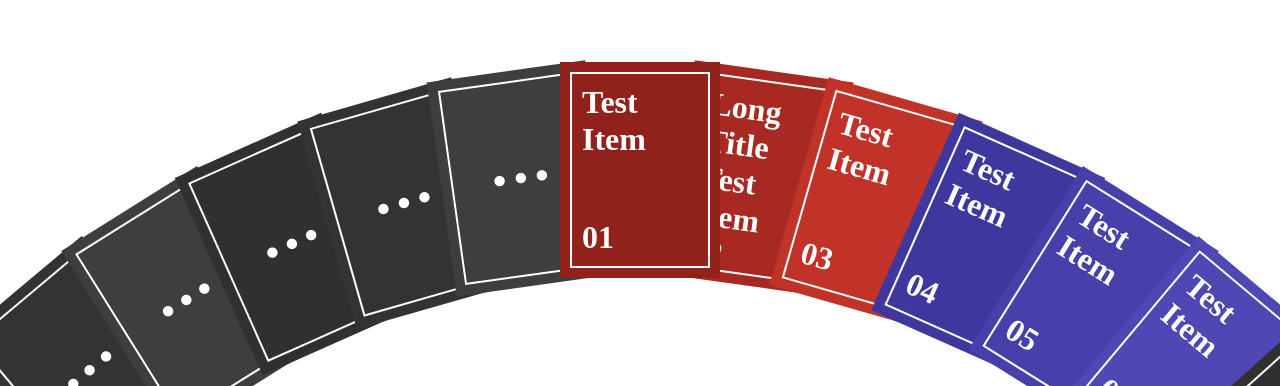
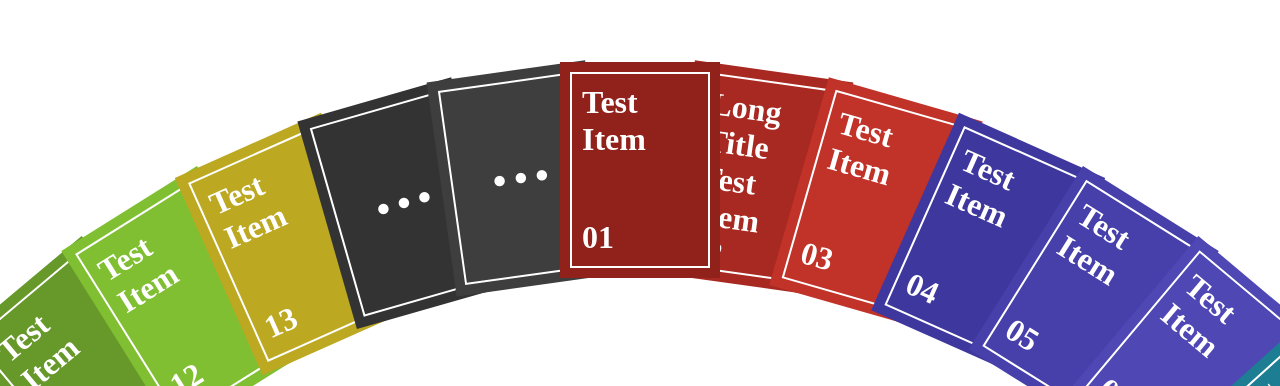
Before and after one commit to Rowan-Hyeho-Song/Rowan-Hyeho-Song.github.io, a React (Create React App) app: page / in a window 1280 px wide. Shown: the part 414-800 px from the top of the page. Built offline with nearby package versions, Linux system fonts and the light colour scheme.

Commit message:
Update CardSlider.js
- useEffect에 대한 설명 주석 추가
- 들여쓰기 잘못된 부분 추가
- log 제거
- 포트폴리오 아이템 추가

```diff
--- a/src/components/CardSlider.js
+++ b/src/components/CardSlider.js
@@ -100,12 +100,13 @@ function CardSlider (props) {
     const [curFocus, setCurFocus] = useState(0);
     const [cardList, setCardList] = useState([]);
 
-    const itemSize = items.length
-    const translate = `calc(-${innerRadius} - ${floatViewport})`;
+    const itemSize = items.length;
 
+    // set item order
     useEffect(() => {
         const point = itemSize / 2;
         const angle = 8;
+        const translate = `calc(-${innerRadius} - ${floatViewport})`;
 
         const cards = items.map((item) => {
             const order = item.key - curFocus;
@@ -130,8 +131,10 @@ function CardSlider (props) {
         });
         cards.sort((a, b) => a.order - b.order);
         setCardList(cards);
-    }, [curFocus, itemSize, items, translate]);
+    }, [curFocus, floatViewport, innerRadius, itemSize, items]);
 
+
+    // set current focused card
     useEffect(() => {
         cardList.some((card) => {
             if (Math.abs(card.rotate + curArc) % 360 < 5) {
@@ -142,6 +145,7 @@ function CardSlider (props) {
         });
     }, [curArc, cardList]);
 
+    // rotate card wrapper
     useEffect(() => {
         const target = document.getElementById("slider-container");
         const wrapper = document.getElementById("card-wrapper");
@@ -155,7 +159,6 @@ function CardSlider (props) {
             let { pageX: startX, pageY: startY } = e;
 
             const moveHandler = (e) => {
-                console.log(e);
                 const { pageX: endX, pageY: endY } = e;
                 const { x: centerX, y: centerY } = center;
                 const vectorSCX = startX - centerX;
@@ -206,7 +209,7 @@ function CardSlider (props) {
                                 key={card.key}
                                 className={card.order === 0 ? "focus": ""}
                                 style={{
-                                    transform: `rotate(${card.rotate}deg) translateY(${translate})`,
+                                    transform: `rotate(${card.rotate}deg) translateY(${card.translate})`,
                                     backgroundColor: card.color
                                 }}
                             >
@@ -222,12 +225,12 @@ function CardSlider (props) {
                                 key={card.key}
                                 className={card.order === 0 ? "focus": ""}
                                 style={{
-                                    transform: `rotate(${card.rotate}deg) translateY(${translate})`,
+                                    transform: `rotate(${card.rotate}deg) translateY(${card.translate})`,
                                     backgroundColor: card.color
                                 }}
                             >
-                            <div className="dummy-card">···</div>
-                        </Card>
+                                <div className="dummy-card">···</div>
+                            </Card>
                         )
                     }
                 })}
--- a/src/constants/PortfolioList.js
+++ b/src/constants/PortfolioList.js
@@ -30,6 +30,27 @@ const datas = [
     },
     {
         title: "Test Item"
+    },
+    {
+        title: "Test Item"
+    },
+    {
+        title: "Test Item"
+    },
+    {
+        title: "Test Item"
+    },
+    {
+        title: "Test Item"
+    },
+    {
+        title: "Test Item"
+    },
+    {
+        title: "Test Item"
+    },
+    {
+        title: "Test Item"
     }
 ];
 const PortfolioList = Array.from({ length: Math.max(datas.length, 15) }, (_, i) => {
```
